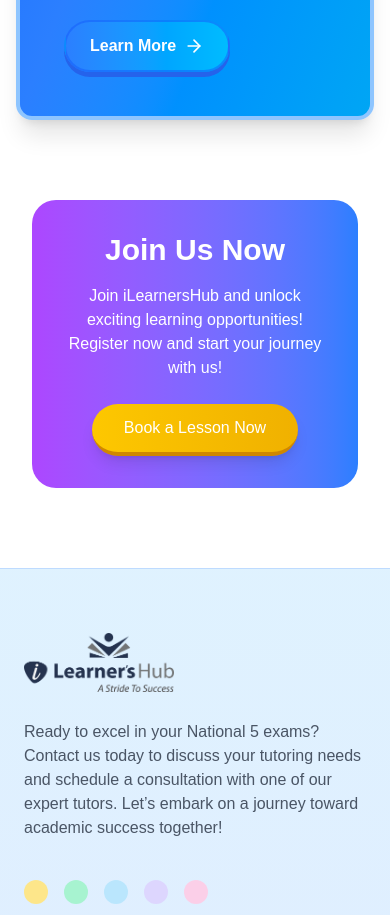
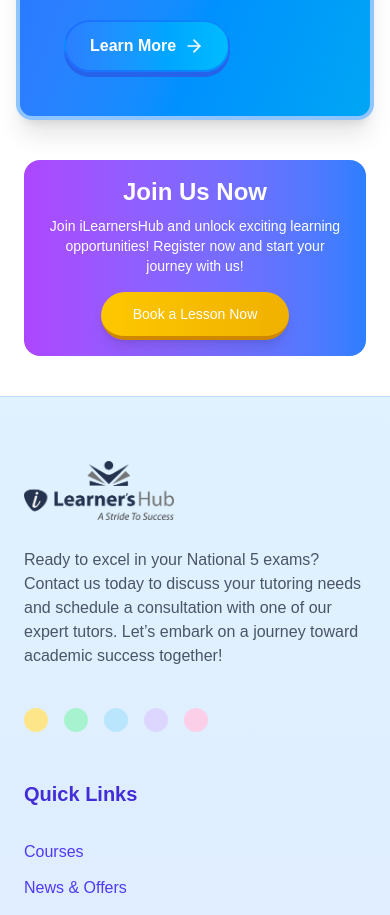
Before and after one commit to MoyasiGinko/iLearners-Hub, a Next.js app: page /news-offers in a window 390 px wide. Shown: the part 3704-4619 px from the top of the page. Built offline with nearby package versions, Linux system fonts and the light colour scheme.

Commit message:
Update cta-news.tsx

```diff
--- a/components/news-offers/news/cta-news.tsx
+++ b/components/news-offers/news/cta-news.tsx
@@ -13,24 +13,26 @@ interface CTANewsProps {
 
 const CtaNews: React.FC<CTANewsProps> = () => {
   return (
-    <div className="bg-transparent py-20 px-4 sm:px-6 lg:px-8">
-      <div className="max-w-7xl px-4 mx-auto">
+    <div className="bg-transparent py-10 sm:py-16 md:py-20 px-4 sm:px-6 lg:px-8">
+      <div className="max-w-7xl px-2 sm:px-4 mx-auto">
         <motion.div
           initial={{ opacity: 0, scale: 0.9 }}
           animate={{ opacity: 1, scale: 1 }}
-          className=" bg-gradient-to-r from-purple-500 to-blue-500 rounded-3xl p-8 text-white text-center"
+          className="bg-gradient-to-r from-purple-500 to-blue-500 rounded-2xl sm:rounded-3xl p-4 sm:p-6 md:p-8 text-white text-center"
         >
           <div className="max-w-3xl mx-auto">
-            <h2 className="text-3xl font-bold mb-4">Join Us Now</h2>
-            <p className="mb-6">
+            <h2 className="text-2xl sm:text-3xl md:text-4xl lg:text-5xl font-bold mb-2 sm:mb-4">
+              Join Us Now
+            </h2>
+            <p className="text-sm sm:text-md md:text-lg lg:text-xl mb-4 sm:mb-6 px-2 sm:px-4">
               Join iLearnersHub and unlock exciting learning opportunities!
               Register now and start your journey with us!
             </p>
-            <div className="flex flex-col sm:flex-row gap-4 justify-center">
+            <div className="flex flex-col sm:flex-row gap-3 sm:gap-4 justify-center">
               <CustomButton
                 text="Book a Lesson Now"
                 href="/register"
-                className="bg-gradient-to-r from-yellow-400 to-yellow-500 border-yellow-600 hover:bg-opacity-90"
+                className="text-sm sm:text-md md:text-lg lg:text-xl bg-gradient-to-r from-yellow-400 to-yellow-500 border-yellow-600 hover:bg-opacity-90"
               />
             </div>
           </div>
```
